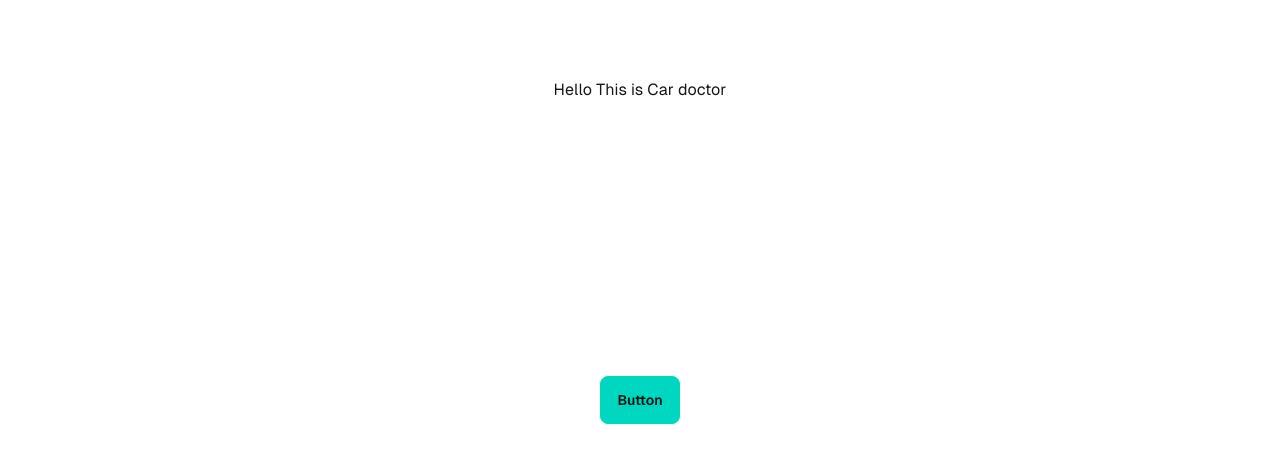
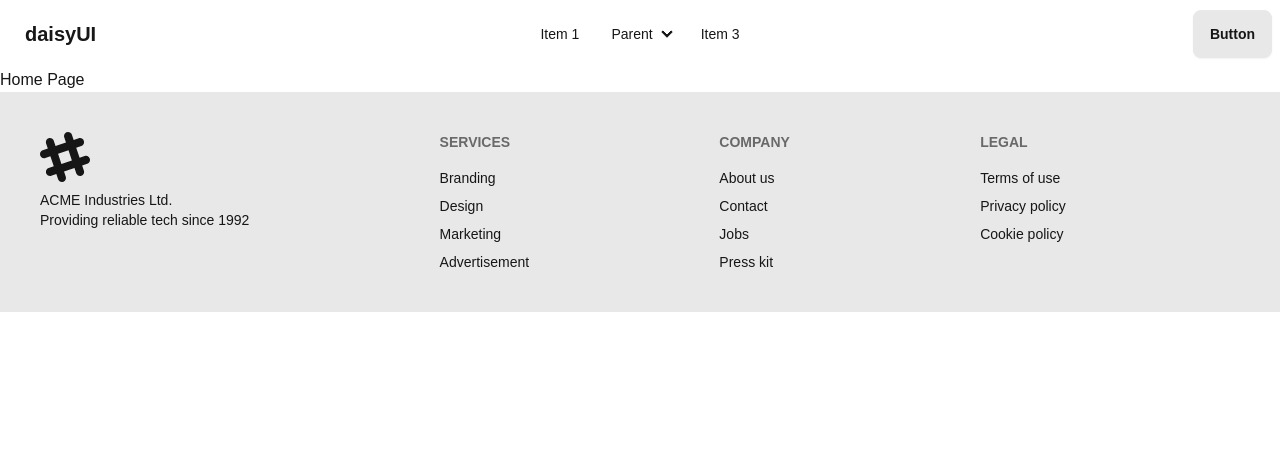
Before and after one commit to arifadnan05/car-doctor, a Next.js app: page / in a window 1280 px wide. Shown: the top 462 px of the page. Built offline with nearby package versions, Linux system fonts and the light colour scheme.

Commit message:
Navbar and footer setup and file structure be organized

```diff
--- /dev/null
+++ b/src/app/components/homepage/Homepage.jsx
@@ -0,0 +1,11 @@
+import React from 'react'
+
+const Homepage = () => {
+  return (
+    <div>
+      Home Page
+    </div>
+  )
+}
+
+export default Homepage
--- /dev/null
+++ b/src/app/components/shared/Footer/Footer.jsx
@@ -0,0 +1,48 @@
+import React from 'react'
+
+const Footer = () => {
+    return (
+        <footer className="footer bg-base-200 text-base-content p-10">
+            <aside>
+                <svg
+                    width="50"
+                    height="50"
+                    viewBox="0 0 24 24"
+                    xmlns="http://www.w3.org/2000/svg"
+                    fillRule="evenodd"
+                    clipRule="evenodd"
+                    className="fill-current">
+                    <path
+                        d="M22.672 15.226l-2.432.811.841 2.515c.33 1.019-.209 2.127-1.23 2.456-1.15.325-2.148-.321-2.463-1.226l-.84-2.518-5.013 1.677.84 2.517c.391 1.203-.434 2.542-1.831 2.542-.88 0-1.601-.564-1.86-1.314l-.842-2.516-2.431.809c-1.135.328-2.145-.317-2.463-1.229-.329-1.018.211-2.127 1.231-2.456l2.432-.809-1.621-4.823-2.432.808c-1.355.384-2.558-.59-2.558-1.839 0-.817.509-1.582 1.327-1.846l2.433-.809-.842-2.515c-.33-1.02.211-2.129 1.232-2.458 1.02-.329 2.13.209 2.461 1.229l.842 2.515 5.011-1.677-.839-2.517c-.403-1.238.484-2.553 1.843-2.553.819 0 1.585.509 1.85 1.326l.841 2.517 2.431-.81c1.02-.33 2.131.211 2.461 1.229.332 1.018-.21 2.126-1.23 2.456l-2.433.809 1.622 4.823 2.433-.809c1.242-.401 2.557.484 2.557 1.838 0 .819-.51 1.583-1.328 1.847m-8.992-6.428l-5.01 1.675 1.619 4.828 5.011-1.674-1.62-4.829z"></path>
+                </svg>
+                <p>
+                    ACME Industries Ltd.
+                    <br />
+                    Providing reliable tech since 1992
+                </p>
+            </aside>
+            <nav>
+                <h6 className="footer-title">Services</h6>
+                <a className="link link-hover">Branding</a>
+                <a className="link link-hover">Design</a>
+                <a className="link link-hover">Marketing</a>
+                <a className="link link-hover">Advertisement</a>
+            </nav>
+            <nav>
+                <h6 className="footer-title">Company</h6>
+                <a className="link link-hover">About us</a>
+                <a className="link link-hover">Contact</a>
+                <a className="link link-hover">Jobs</a>
+                <a className="link link-hover">Press kit</a>
+            </nav>
+            <nav>
+                <h6 className="footer-title">Legal</h6>
+                <a className="link link-hover">Terms of use</a>
+                <a className="link link-hover">Privacy policy</a>
+                <a className="link link-hover">Cookie policy</a>
+            </nav>
+        </footer>
+    )
+}
+
+export default Footer
--- /dev/null
+++ b/src/app/components/shared/Navbar/Navbar.jsx
@@ -0,0 +1,60 @@
+import React from 'react'
+
+const Navbar = () => {
+    return (
+        <div className="navbar bg-base-100">
+            <div className="navbar-start">
+                <div className="dropdown">
+                    <div tabIndex={0} role="button" className="btn btn-ghost lg:hidden">
+                        <svg
+                            xmlns="http://www.w3.org/2000/svg"
+                            className="h-5 w-5"
+                            fill="none"
+                            viewBox="0 0 24 24"
+                            stroke="currentColor">
+                            <path
+                                strokeLinecap="round"
+                                strokeLinejoin="round"
+                                strokeWidth="2"
+                                d="M4 6h16M4 12h8m-8 6h16" />
+                        </svg>
+                    </div>
+                    <ul
+                        tabIndex={0}
+                        className="menu menu-sm dropdown-content bg-base-100 rounded-box z-[1] mt-3 w-52 p-2 shadow">
+                        <li><a>Item 1</a></li>
+                        <li>
+                            <a>Parent</a>
+                            <ul className="p-2">
+                                <li><a>Submenu 1</a></li>
+                                <li><a>Submenu 2</a></li>
+                            </ul>
+                        </li>
+                        <li><a>Item 3</a></li>
+                    </ul>
+                </div>
+                <a className="btn btn-ghost text-xl">daisyUI</a>
+            </div>
+            <div className="navbar-center hidden lg:flex">
+                <ul className="menu menu-horizontal px-1">
+                    <li><a>Item 1</a></li>
+                    <li>
+                        <details>
+                            <summary>Parent</summary>
+                            <ul className="p-2">
+                                <li><a>Submenu 1</a></li>
+                                <li><a>Submenu 2</a></li>
+                            </ul>
+                        </details>
+                    </li>
+                    <li><a>Item 3</a></li>
+                </ul>
+            </div>
+            <div className="navbar-end">
+                <a className="btn">Button</a>
+            </div>
+        </div>
+    )
+}
+
+export default Navbar
--- a/src/app/layout.js
+++ b/src/app/layout.js
@@ -1,5 +1,7 @@
 import localFont from "next/font/local";
 import "./globals.css";
+import Navbar from "./components/shared/Navbar/Navbar";
+import Footer from "./components/shared/Footer/Footer";
 
 const geistSans = localFont({
   src: "./fonts/GeistVF.woff",
@@ -23,7 +25,16 @@
       <body
         className={`${geistSans.variable} ${geistMono.variable} antialiased`}
       >
-        {children}
+        <nav>
+          <Navbar />
+        </nav>
+
+        <div>
+          {children}
+        </div>
+        <footer>
+          <Footer />
+        </footer>
       </body>
     </html>
   );
--- a/src/app/page.js
+++ b/src/app/page.js
@@ -1,10 +1,9 @@
-import Image from "next/image";
+import Homepage from "./components/homepage/Homepage";
 
 export default function Home() {
   return (
-    <div className="grid grid-rows-[20px_1fr_20px] items-center justify-items-center min-h-screen p-8 pb-20 gap-16 sm:p-20 font-[family-name:var(--font-geist-sans)]">
-      <h1>Hello This is Car doctor</h1>
-      <button className="btn btn-accent">Button</button>
+    <div className="">
+      <Homepage />
     </div>
   );
 }
--- a/tailwind.config.js
+++ b/tailwind.config.js
@@ -14,4 +14,19 @@
     },
   },
   plugins: [require('daisyui')],
+  daisyui: {
+    themes: [
+      {
+        mytheme: {
+          "primary": "#FF3811",
+          "secondary": "#f6d860",
+          "accent": "#37cdbe",
+          "neutral": "#3d4451",
+          "base-100": "#ffffff",
+        },
+      },
+      "dark",
+      "cupcake",
+    ],
+  },
 };
```
